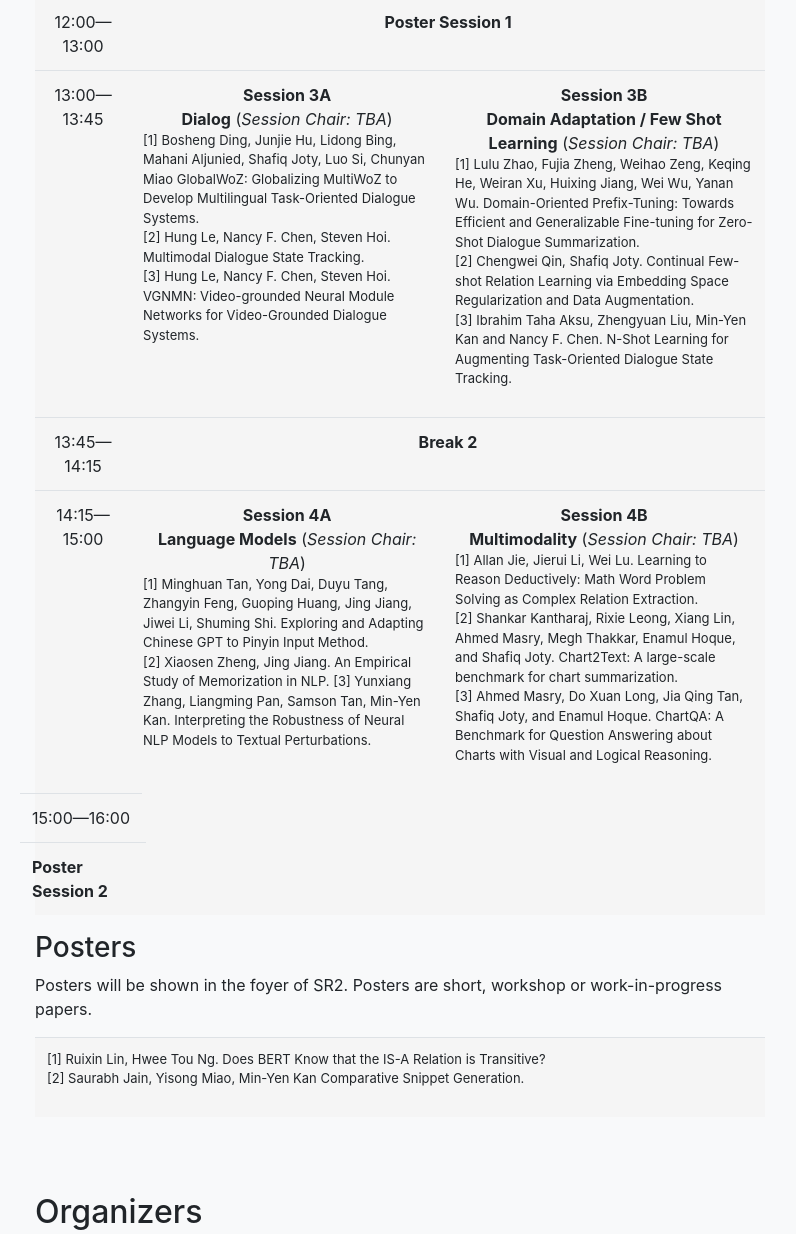
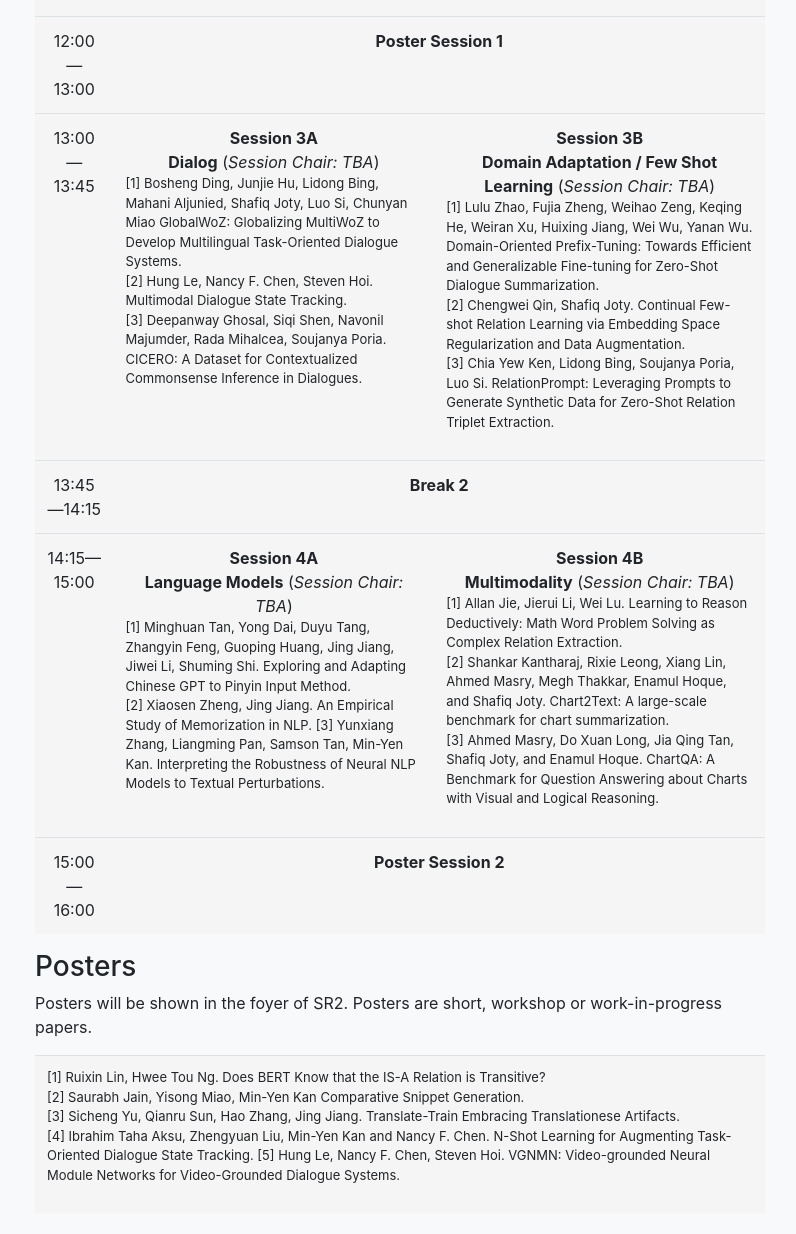
Before and after one commit to WING-NUS/NSSDM-2023, a website with bundled scripts: page index.html in a window 1280 px wide. Shown: the part 1664-2898 px from the top of the page, without its empty margins (240-1036 px from the left). Built offline with nearby package versions, Linux system fonts and the light colour scheme; files whose address does not match are found by name.

Commit message:
Added 3 papers.

```diff
--- a/index.html
+++ b/index.html
@@ -201,7 +201,7 @@
                                     <td class="column100" data-column="column2"><strong>Session 1A</strong><br/>
                                       <strong>Information Extraction</strong> (<i>Session Chair: TBA</i>)
                                       <p style="text-align:left; font-size:small">
-                                        [1] Yubo Ma , Zehao Wang , Yixin Cao, Mukai Li, Meiqi Chen, Kun Wang, Jing Shao. Prompt for Extraction? PAIE: Prompting Argument Interaction for Event Argument Extraction.<BR/>
+                                        [1] Yubo Ma, Zehao Wang, Yixin Cao, Mukai Li, Meiqi Chen, Kun Wang, Jing Shao. Prompt for Extraction? PAIE: Prompting Argument Interaction for Event Argument Extraction.<BR/>
                                         [2] Qingyu Tan, Ruidan He, Lidong Bing, Hwee Tou Ng. Document-Level Relation Extraction with Adaptive Focal Loss and Knowledge Distillation.<BR/>
                                         [3] Timothy Liu and De Wen Soh. Towards Better Characterization of Paraphrases.
                                       </p>
@@ -258,7 +258,7 @@
                                       <p style="text-align:left; font-size:small">
                                         [1] Bosheng Ding, Junjie Hu, Lidong Bing, Mahani Aljunied, Shafiq Joty, Luo Si, Chunyan Miao GlobalWoZ: Globalizing MultiWoZ to Develop Multilingual Task-Oriented Dialogue Systems. <BR/>
                                         [2] Hung Le, Nancy F. Chen, Steven Hoi. Multimodal Dialogue State Tracking. <BR/>
-                                        [3] Hung Le, Nancy F. Chen, Steven Hoi. VGNMN: Video-grounded Neural Module Networks for Video-Grounded Dialogue Systems.
+                                        [3] Deepanway Ghosal, Siqi Shen, Navonil Majumder, Rada Mihalcea, Soujanya Poria. CICERO: A Dataset for Contextualized Commonsense Inference in Dialogues.
                                       </p>
                                     </td>
                                     <td class="column100" data-column="column3"><strong>Session 3B</strong><br/>
@@ -266,8 +266,8 @@
                                       <p style="text-align:left; font-size:small">
                                         [1] Lulu Zhao, Fujia Zheng, Weihao Zeng, Keqing He, Weiran Xu, Huixing Jiang, Wei Wu, Yanan Wu. Domain-Oriented Prefix-Tuning: Towards Efficient and Generalizable Fine-tuning for Zero-Shot Dialogue Summarization. <BR/>
                                         [2] Chengwei Qin, Shafiq Joty. Continual Few-shot Relation Learning via Embedding Space Regularization and Data Augmentation.<BR/>
-                                        [3] Ibrahim Taha Aksu, Zhengyuan Liu, Min-Yen Kan and Nancy F. Chen. N-Shot Learning for Augmenting Task-Oriented Dialogue State Tracking.
-                                      </p>
+                                        [3] Chia Yew Ken, Lidong Bing, Soujanya Poria, Luo Si. RelationPrompt: Leveraging Prompts to Generate Synthetic Data for Zero-Shot Relation Triplet Extraction.
+                                        </p>
                                     </td>
                                 </tr>
 
@@ -296,9 +296,9 @@
                                     </td>
                                 </tr>
 
-                                <tr class="row">
-                                    <td class="column " data-column="">15:00—16:00</td>
-                                    <td colspan="2" class="column  " data-column=" "><strong>Poster Session 2</strong>
+                                <tr class="row100">
+                                    <td class="column100" data-column="column-1">15:00—16:00</td>
+                                    <td colspan="2" class="column100" data-column="column-2"><strong>Poster Session 2</strong>
                                 </tr>
 
                             </table>
@@ -316,6 +316,9 @@
                                       <p style="text-align:left; font-size:small">
                                         [1] Ruixin Lin, Hwee Tou Ng. Does BERT Know that the IS-A Relation is Transitive? <BR/>
                                         [2] Saurabh Jain, Yisong Miao, Min-Yen Kan Comparative Snippet Generation.<BR/>
+                                        [3] Sicheng Yu, Qianru Sun, Hao Zhang, Jing Jiang. Translate-Train Embracing Translationese Artifacts. <BR/>
+                                        [4] Ibrahim Taha Aksu, Zhengyuan Liu, Min-Yen Kan and Nancy F. Chen. N-Shot Learning for Augmenting Task-Oriented Dialogue State Tracking.
+                                        [5] Hung Le, Nancy F. Chen, Steven Hoi. VGNMN: Video-grounded Neural Module Networks for Video-Grounded Dialogue Systems.
                                       </p>
                                     </td>
                                 </tr>
```
